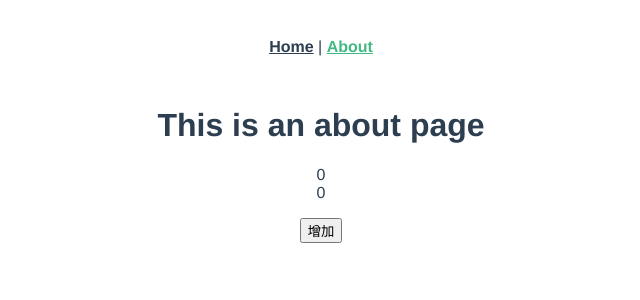
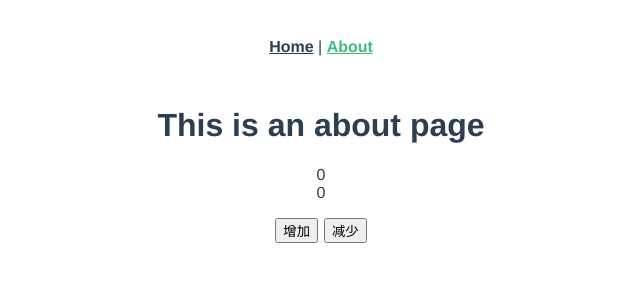
Before and after one commit to looknd/vue3-demo, a Vue app: page /about in a window 1280 px wide. Shown: the top 300 px of the page, without its empty margins (319-959 px from the left). Built offline with nearby package versions, Linux system fonts and the light colour scheme.

Commit message:
增加less配置

```diff
--- a/package.json
+++ b/package.json
@@ -20,6 +20,8 @@
     "@vue/cli-service": "~4.5.15",
     "@vue/compiler-sfc": "^3.0.0",
     "babel-eslint": "^10.1.0",
+    "less": "^3.0.4",
+    "less-loader": "^5.0.0",
     "eslint": "^6.7.2",
     "eslint-plugin-vue": "^7.0.0",
     "vue-cli-plugin-pinia": "~0.2.4"
--- a/src/App.vue
+++ b/src/App.vue
@@ -6,7 +6,7 @@
   <router-view/>
 </template>
 
-<style>
+<style lang="less">
 #app {
   font-family: Avenir, Helvetica, Arial, sans-serif;
   -webkit-font-smoothing: antialiased;
@@ -27,4 +27,10 @@
 #nav a.router-link-exact-active {
   color: #42b983;
 }
+
+.space{
+  span{
+    margin:3px;
+  }
+}
 </style>
--- a/src/views/About.vue
+++ b/src/views/About.vue
@@ -3,8 +3,13 @@
     <h1>This is an about page</h1>
     <span>{{ double }}</span>  <br>
     <span>{{ count }}</span>
-    <p>
-      <button @click="increment">增加</button>
+    <p class="space">
+      <span>
+        <button @click="increment">增加</button>
+      </span>
+      <span>
+        <button>减少</button>
+      </span>
     </p>
   </div>
 </template>
```
Also changed, not shown: 1 other file (tests, documents, lock files or other folders).
